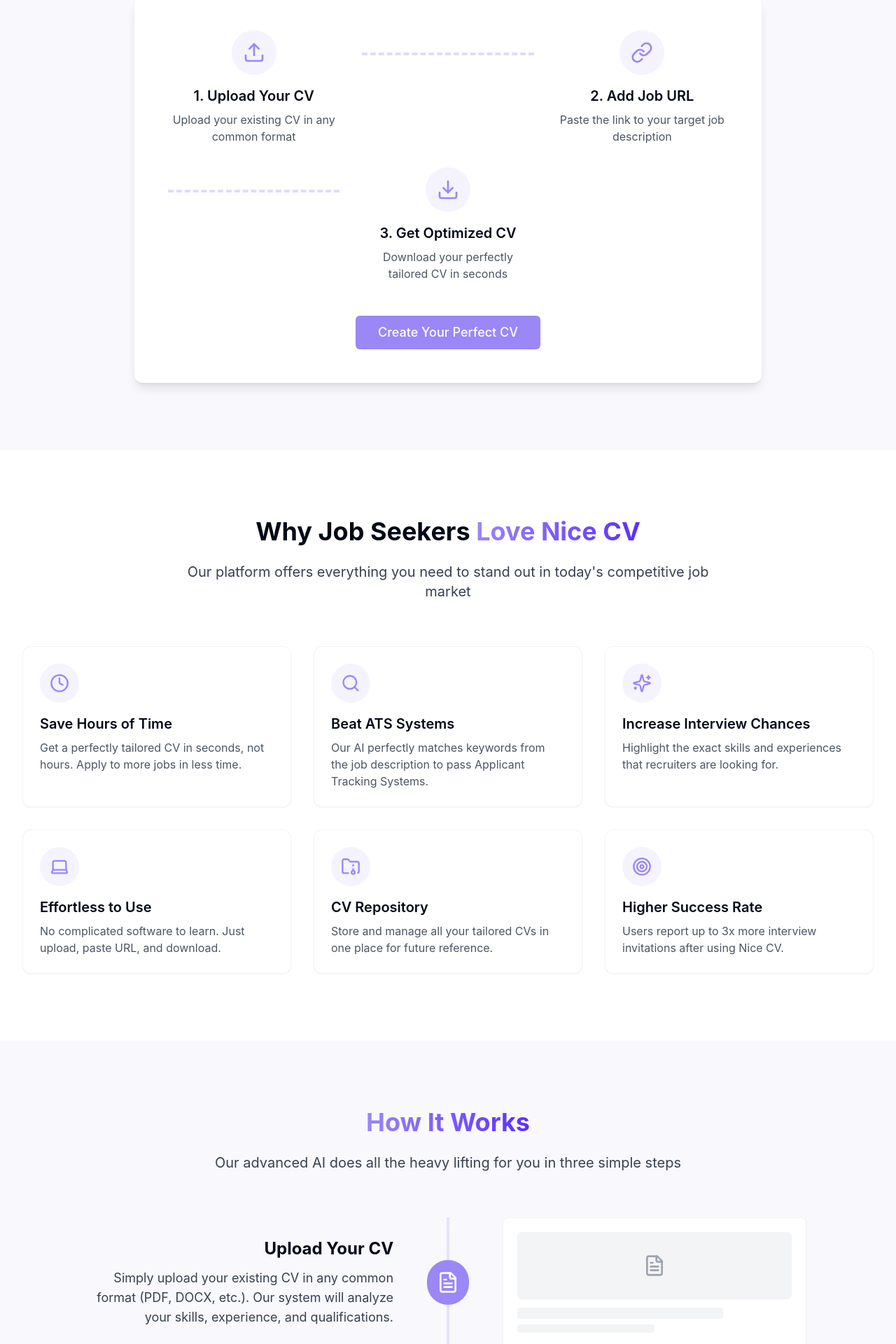
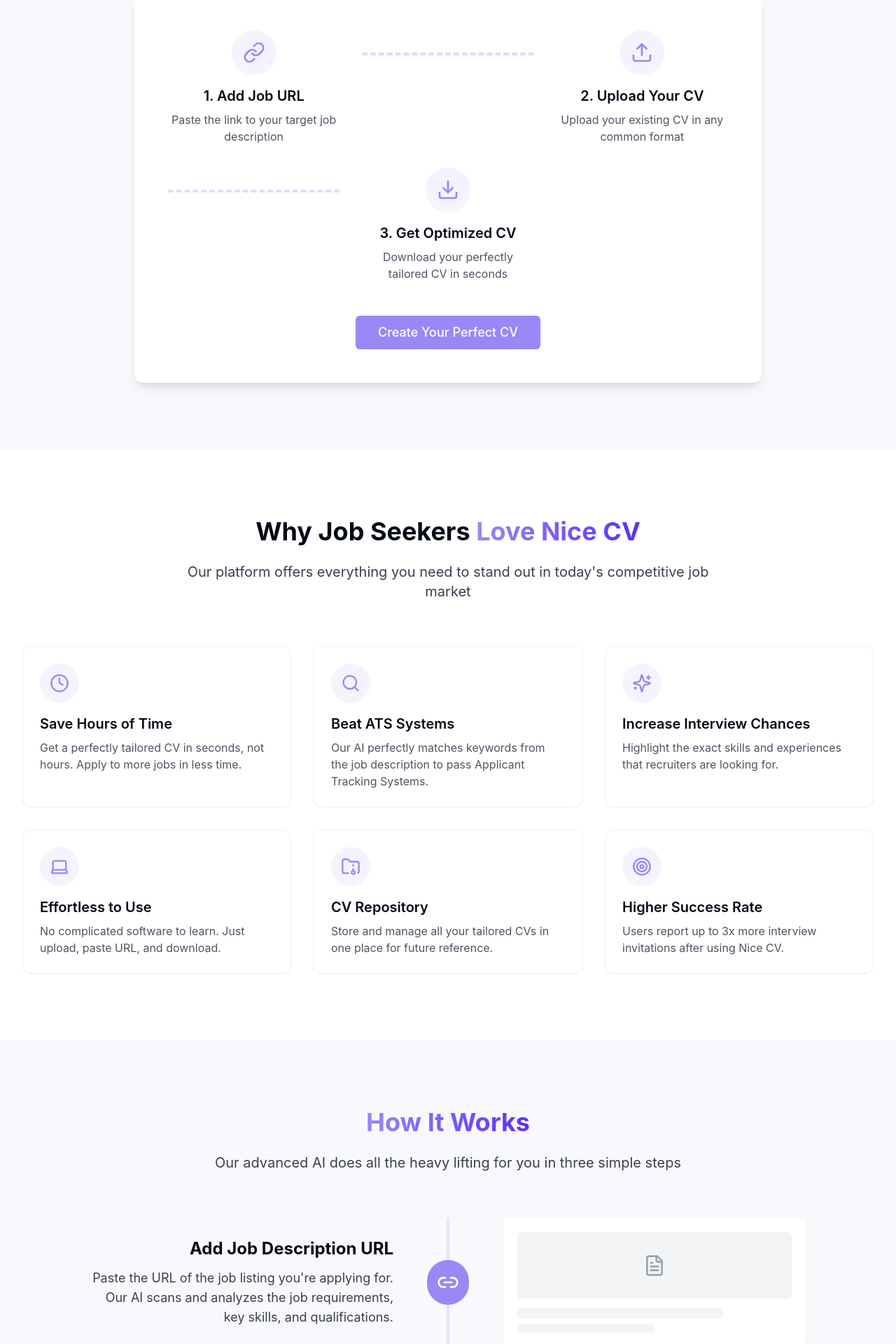
Before and after one commit to juliuszmandrosz/quick-cv, a Next.js app: page / in a window 1280 px wide. Shown: the part 1600-3520 px from the top of the page at 70% size. Built offline with nearby package versions, Linux system fonts and the light colour scheme; no server answers.

Commit message:
change ordering on landing page

```diff
--- a/components/HowItWorks.tsx
+++ b/components/HowItWorks.tsx
@@ -18,25 +18,23 @@
 
         <div className="max-w-5xl mx-auto">
           <div className="relative">
-            {/* Connecting line */}
             <div className="absolute top-0 bottom-0 left-1/2 w-1 bg-nicecv-purple/20 -translate-x-1/2 hidden md:block"></div>
 
-            {/* Step 1 */}
             <div
               className="flex flex-col md:flex-row items-center mb-16 md:mb-24 relative animate-fade-in"
               style={{ animationDelay: "0.1s" }}
             >
               <div className="md:w-1/2 md:pr-12 mb-6 md:mb-0 md:text-right">
                 <h3 className="text-2xl font-bold mb-3">
-                  {t("howItWorks.upload.title")}
+                  {t("howItWorks.url.title")}
                 </h3>
                 <p className="text-lg text-gray-700">
-                  {t("howItWorks.upload.desc")}
+                  {t("howItWorks.url.desc")}
                 </p>
               </div>
 
               <div className="w-16 h-16 bg-nicecv-purple flex items-center justify-center rounded-full text-white font-bold text-xl z-10 my-4 md:my-0">
-                <FileText className="w-8 h-8" />
+                <Link2 className="w-8 h-8" />
               </div>
 
               <div className="md:w-1/2 md:pl-12">
@@ -50,22 +48,21 @@
               </div>
             </div>
 
-            {/* Step 2 */}
             <div
               className="flex flex-col md:flex-row-reverse items-center mb-16 md:mb-24 relative animate-fade-in"
               style={{ animationDelay: "0.3s" }}
             >
               <div className="md:w-1/2 md:pl-12 mb-6 md:mb-0 md:text-left">
                 <h3 className="text-2xl font-bold mb-3">
-                  {t("howItWorks.url.title")}
+                  {t("howItWorks.upload.title")}
                 </h3>
                 <p className="text-lg text-gray-700">
-                  {t("howItWorks.url.desc")}
+                  {t("howItWorks.upload.desc")}
                 </p>
               </div>
 
               <div className="w-16 h-16 bg-nicecv-purple flex items-center justify-center rounded-full text-white font-bold text-xl z-10 my-4 md:my-0">
-                <Link2 className="w-8 h-8" />
+                <FileText className="w-8 h-8" />
               </div>
 
               <div className="md:w-1/2 md:pr-12">
@@ -82,7 +79,6 @@
               </div>
             </div>
 
-            {/* Step 3 */}
             <div
               className="flex flex-col md:flex-row items-center relative animate-fade-in"
               style={{ animationDelay: "0.5s" }}
--- a/components/SolutionSection.tsx
+++ b/components/SolutionSection.tsx
@@ -24,7 +24,7 @@
           <div className="grid md:grid-cols-3 gap-8">
             <div className="text-center">
               <div className="w-16 h-16 bg-nicecv-purple/10 rounded-full flex items-center justify-center mx-auto mb-4">
-                <Upload className="w-8 h-8 text-nicecv-purple" />
+                <Link className="w-8 h-8 text-nicecv-purple" />
               </div>
               <h3 className="text-xl font-semibold mb-2">
                 {t("solution.step1")}
@@ -39,7 +39,7 @@
 
             <div className="text-center">
               <div className="w-16 h-16 bg-nicecv-purple/10 rounded-full flex items-center justify-center mx-auto mb-4">
-                <Link className="w-8 h-8 text-nicecv-purple" />
+                <Upload className="w-8 h-8 text-nicecv-purple" />
               </div>
               <h3 className="text-xl font-semibold mb-2">
                 {t("solution.step2")}
--- a/contexts/LanguageContext.tsx
+++ b/contexts/LanguageContext.tsx
@@ -56,10 +56,10 @@
     "solution.titleBold": "Nice CV",
     "solution.subtitle":
       "Our AI-powered platform instantly creates perfectly tailored CVs for each job application, helping you get more interviews with less effort.",
-    "solution.step1": "1. Upload Your CV",
-    "solution.step1.desc": "Upload your existing CV in any common format",
-    "solution.step2": "2. Add Job URL",
-    "solution.step2.desc": "Paste the link to your target job description",
+    "solution.step1": "1. Add Job URL",
+    "solution.step1.desc": "Paste the link to your target job description",
+    "solution.step2": "2. Upload Your CV",
+    "solution.step2.desc": "Upload your existing CV in any common format",
     "solution.step3": "3. Get Optimized CV",
     "solution.step3.desc": "Download your perfectly tailored CV in seconds",
     "solution.cta": "Create Your Perfect CV",
@@ -348,10 +348,10 @@
     "solution.titleBold": "Nice CV",
     "solution.subtitle":
       "Nasza platforma AI w kilka sekund tworzy perfekcyjnie dopasowane CV do każdej oferty pracy. Więcej rozmów. Mniej roboty.",
-    "solution.step1": "1. Wrzuć swoje CV",
-    "solution.step1.desc": "w dowolnym formacie",
-    "solution.step2": "2. Dodaj link do ogłoszenia",
-    "solution.step2.desc": "po prostu wklej URL",
+    "solution.step1": "1. Dodaj link do ogłoszenia",
+    "solution.step1.desc": "po prostu wklej URL",
+    "solution.step2": "2. Wrzuć swoje CV",
+    "solution.step2.desc": "w dowolnym formacie",
     "solution.step3": "3. Pobierz gotowe CV",
     "solution.step3.desc": "dopasowane pod ofertę w kilka sekund",
     "solution.cta": "Stwórz swoje idealne CV",
@@ -631,10 +631,10 @@
     "solution.titleBold": "Nice CV",
     "solution.subtitle":
       "Nuestra plataforma potenciada con IA crea al instante currículums perfectamente adaptados a cada solicitud de empleo, ayudándote a conseguir más entrevistas con menos esfuerzo.",
-    "solution.step1": "1. Sube tu CV",
-    "solution.step1.desc": "Sube tu CV existente en cualquier formato común",
-    "solution.step2": "2. Añade el Enlace de la Oferta",
-    "solution.step2.desc": "Pega el link de la oferta de trabajo",
+    "solution.step1": "1. Añade el Enlace de la Oferta",
+    "solution.step1.desc": "Pega el link de la oferta de trabajo",
+    "solution.step2": "2. Sube tu CV",
+    "solution.step2.desc": "Sube tu CV existente en cualquier formato común",
     "solution.step3": "3. Descarga tu CV Optimizado",
     "solution.step3.desc":
       "Descarga tu CV perfectamente personalizado en segundos",
```
